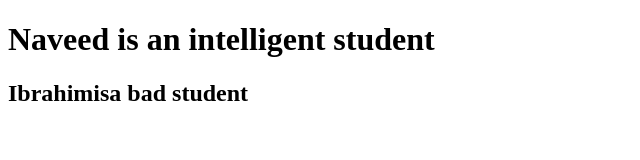
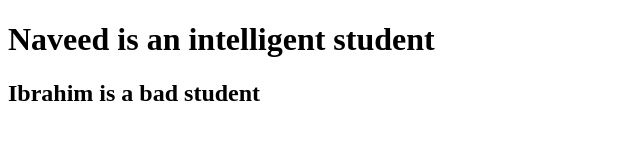
Before and after one commit to mahnoor551/Dadda-Ibrahim-khan, a plain HTML site: page index.html in a window 1280 px wide. Shown: the full height of the page, 0-640 px from the left. Drawn offline with Linux system fonts and the light colour scheme.

Commit message:
Update index.html

```diff
--- a/index.html
+++ b/index.html
@@ -8,6 +8,6 @@
 <body>
     <h1>Naveed is an intelligent student
     </h1>
-    <h2>Ibrahimisa bad student</h2>
+    <h2>Ibrahim is a bad student</h2>
 </body>
 </html>
```
